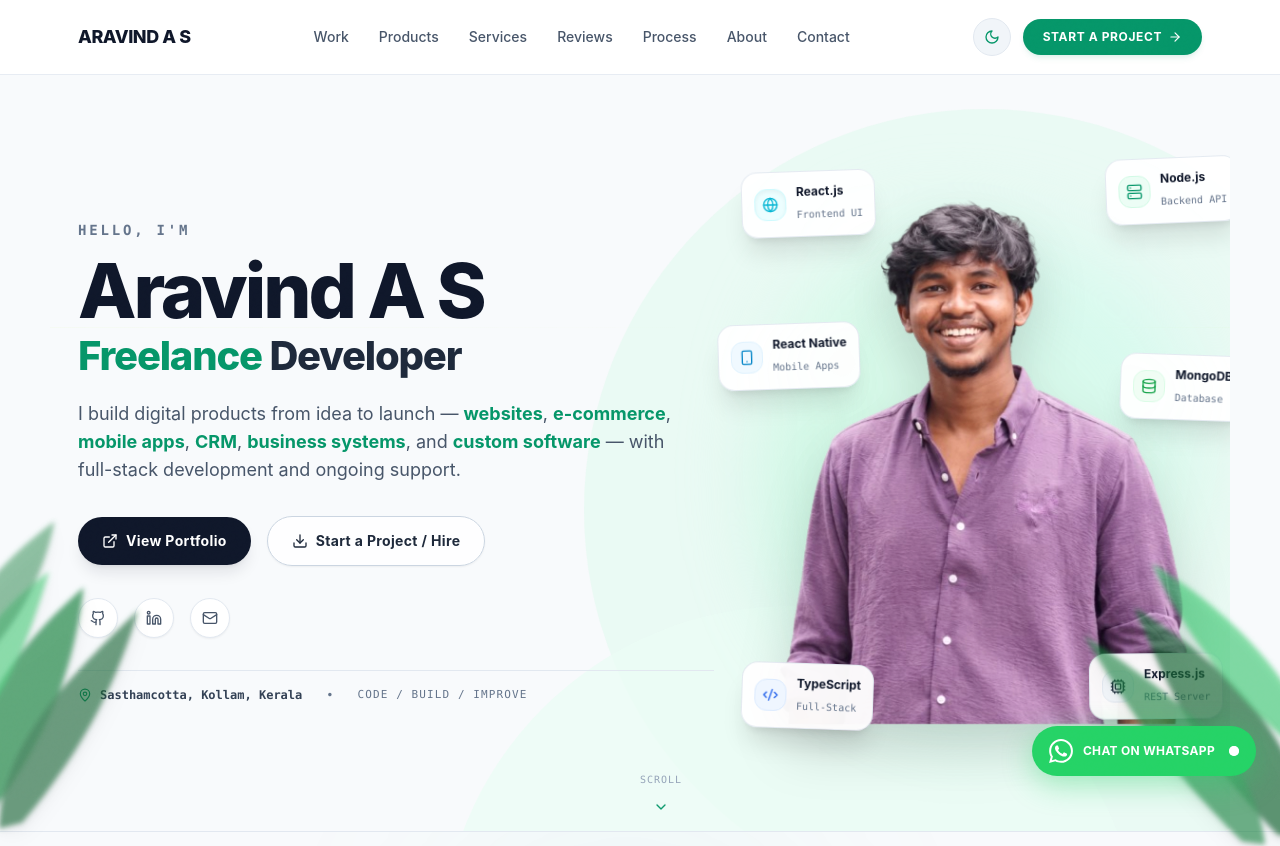
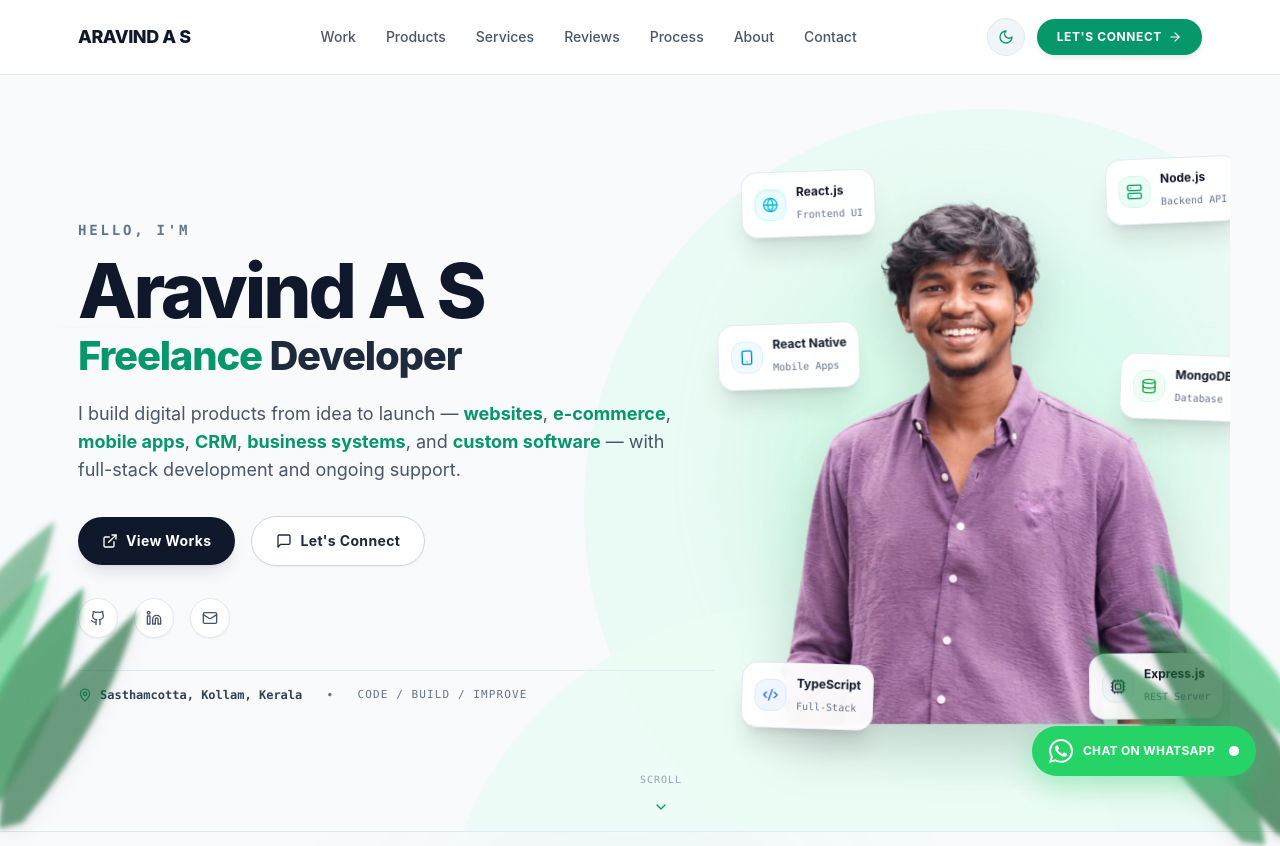
Before and after one commit to 11Aravind/aravind-portfolio, a Next.js app: page / in a window 1280 px wide. Shown: the top 846 px of the page. Built offline with nearby package versions, Linux system fonts and the light colour scheme.

Commit message:
feat: add Hero and Navbar components

```diff
--- a/components/Hero.tsx
+++ b/components/Hero.tsx
@@ -7,7 +7,7 @@ import {
   Linkedin,
   Mail,
   MapPin,
-  Download,
+  MessageSquare,
   ExternalLink,
   Code2,
   Smartphone,
@@ -134,7 +134,7 @@ export default function Hero() {
               className="px-6 py-3.5 rounded-full bg-slate-900 hover:bg-slate-800 text-white dark:bg-[#c7ff4a] dark:hover:bg-[#b5f532] dark:text-[#111111] font-bold text-sm tracking-wide shadow-lg shadow-slate-900/10 dark:shadow-[#c7ff4a]/20 transition-all inline-flex items-center gap-2 group"
             >
               <ExternalLink className="w-4 h-4 text-white dark:text-black" />
-              <span>View Portfolio</span>
+              <span>View Works</span>
             </motion.a>
 
             <motion.a
@@ -143,8 +143,8 @@ export default function Hero() {
               href="#contact"
               className="px-6 py-3.5 rounded-full border border-slate-300 dark:border-[#343933] text-slate-800 dark:text-[#f4f5f2] bg-white/80 dark:bg-white/[0.03] hover:border-emerald-600 dark:hover:border-[#c7ff4a] hover:text-emerald-600 dark:hover:text-[#c7ff4a] font-bold text-sm tracking-wide shadow-sm transition-all inline-flex items-center gap-2"
             >
-              <Download className="w-4 h-4" />
-              <span>Start a Project / Hire</span>
+              <MessageSquare className="w-4 h-4" />
+              <span>Let's Connect</span>
             </motion.a>
           </motion.div>
 
--- a/components/Navbar.tsx
+++ b/components/Navbar.tsx
@@ -83,7 +83,7 @@ export default function Navbar() {
               href="#contact"
               className="px-5 py-2.5 bg-emerald-600 hover:bg-emerald-700 text-white dark:bg-[#c7ff4a] dark:hover:opacity-90 dark:text-[#111111] font-bold rounded-full text-xs uppercase tracking-wider transition-all inline-flex items-center gap-1.5 shadow-md shadow-emerald-600/10 dark:shadow-[#c7ff4a]/10"
             >
-              <span>Start a Project</span>
+              <span>Let's Connect</span>
               <ArrowRight className="w-3.5 h-3.5" />
             </a>
           </div>
@@ -151,7 +151,7 @@ export default function Navbar() {
               onClick={() => setMobileMenuOpen(false)}
               className="mt-2 text-center py-3 bg-emerald-600 text-white dark:bg-[#c7ff4a] dark:text-[#111111] font-extrabold rounded-full text-xs uppercase tracking-wider inline-flex items-center justify-center gap-2"
             >
-              <span>Start a Project</span>
+              <span>Let's Connect</span>
               <ArrowRight className="w-4 h-4" />
             </a>
           </div>
```
